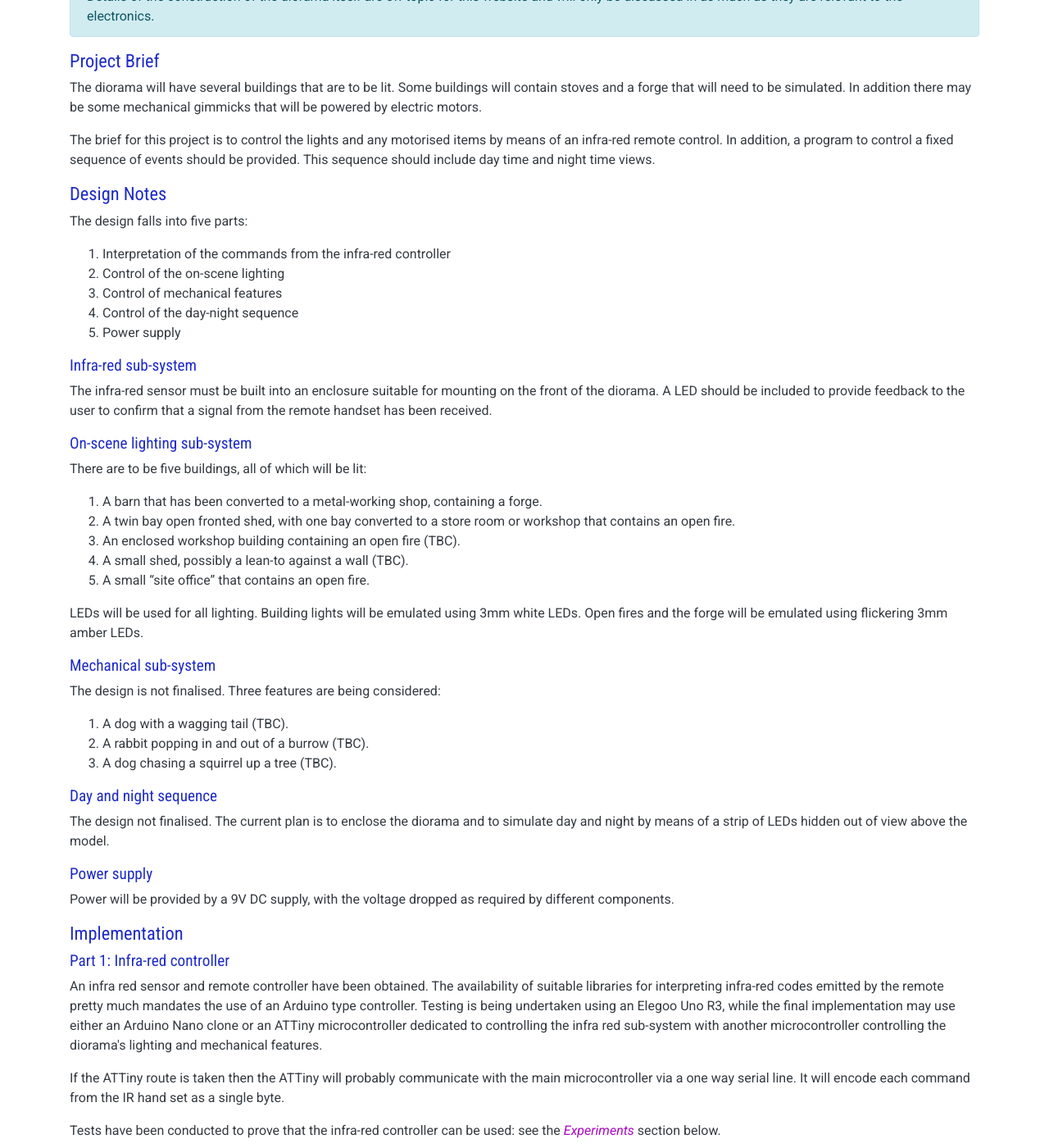
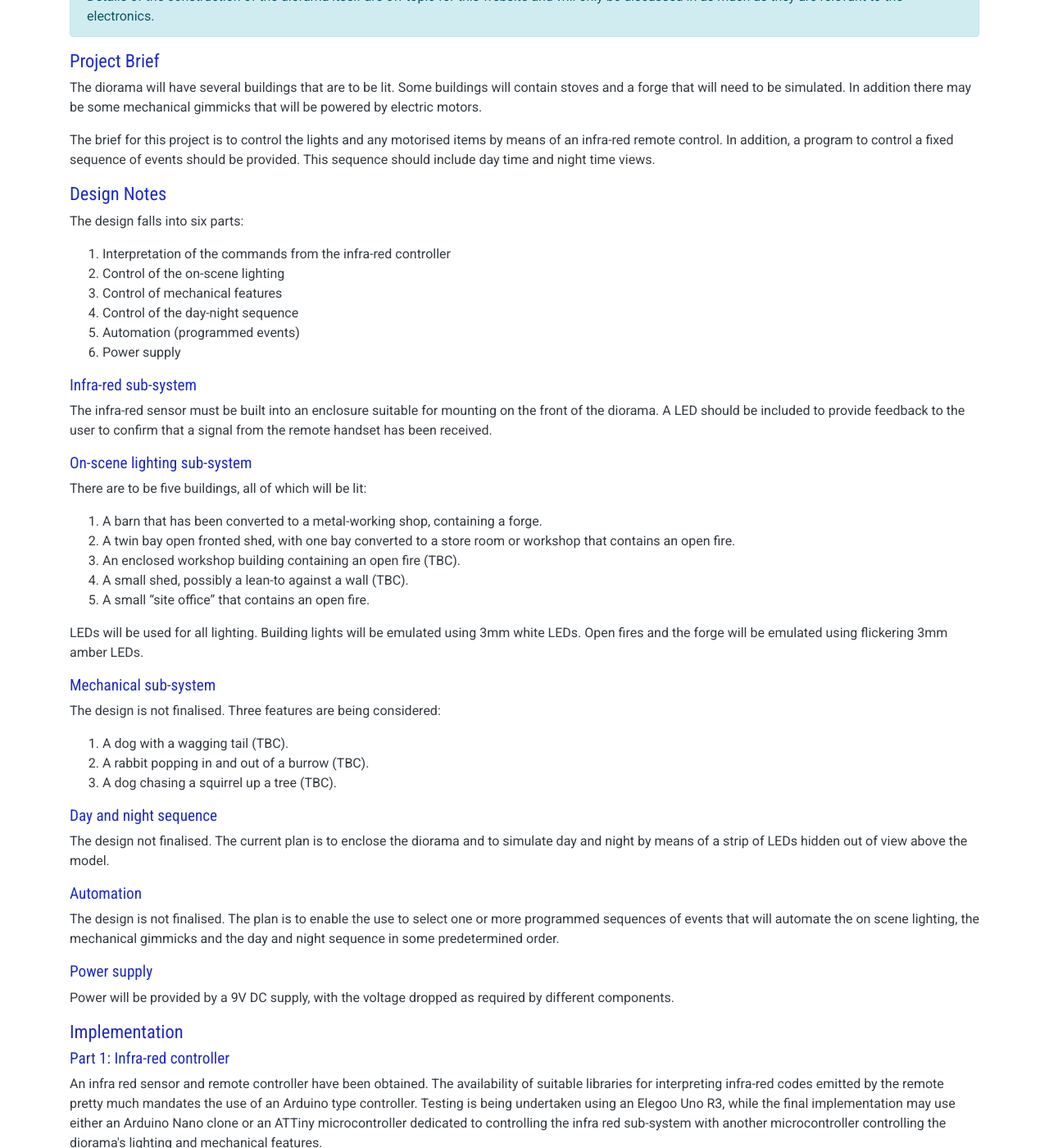
Before and after one commit to cahamo/cahamo.github.io, a Jekyll site: the page built from projects/diorama/index.html, in a window 1280 px wide and 1400 px high, scrolled down 344 px. Shown: the whole window at 82% size. Built offline with Jekyll 4.4.1, drawn with Linux system fonts in a browser that asks for light colours; comment, search, counter and statistics services are not loaded; some of the changed text lies outside the part shown.

Commit message:
Update diorama home page
Add a sixth part to design: automation (programmed events) and update page accordingly.

```diff
--- a/projects/diorama/index.html
+++ b/projects/diorama/index.html
@@ -24,13 +24,14 @@ redirect_from:
 
 <h2>Design Notes</h2>
 
-<p>The design falls into five parts:</p>
+<p>The design falls into six parts:</p>
 
 <ol>
     <li>Interpretation of the commands from the infra-red controller</li>
     <li>Control of the on-scene lighting</li>
     <li>Control of mechanical features</li>
     <li>Control of the day-night sequence</li>
+    <li>Automation (programmed events)</li>
     <li>Power supply</li>
 </ol>
 
@@ -65,6 +66,10 @@ redirect_from:
 <h3>Day and night sequence</h3>
 
 <p>The design not finalised. The current plan is to enclose the diorama and to simulate day and night by means of a strip of LEDs hidden out of view above the model.</p>
+
+<h3>Automation</h3>
+
+<p>The design is not finalised. The plan is to enable the use to select one or more programmed sequences of events that will automate the on scene lighting, the mechanical gimmicks and the day and night sequence in some predetermined order.</p>
 
 <h3>Power supply</h3>
 
@@ -145,7 +150,11 @@ redirect_from:
 
 <p><strong>TODO:</strong> not started.</p>
 
-<h3>Part 5: Power supply</h3>
+<h3>Part 5: Automation</h3>
+
+<p><strong>TODO:</strong> not started.</p>
+
+<h3>Part 6: Power supply</h3>
 
 <p>The main power supply circuit board has been completed, following some <a href="./experiment-2">experimentation</a>. The supply is soldered to a piece of copper perf board and will be mounted on the back of the facia where the power supply is plugged in.</p>
 
```
